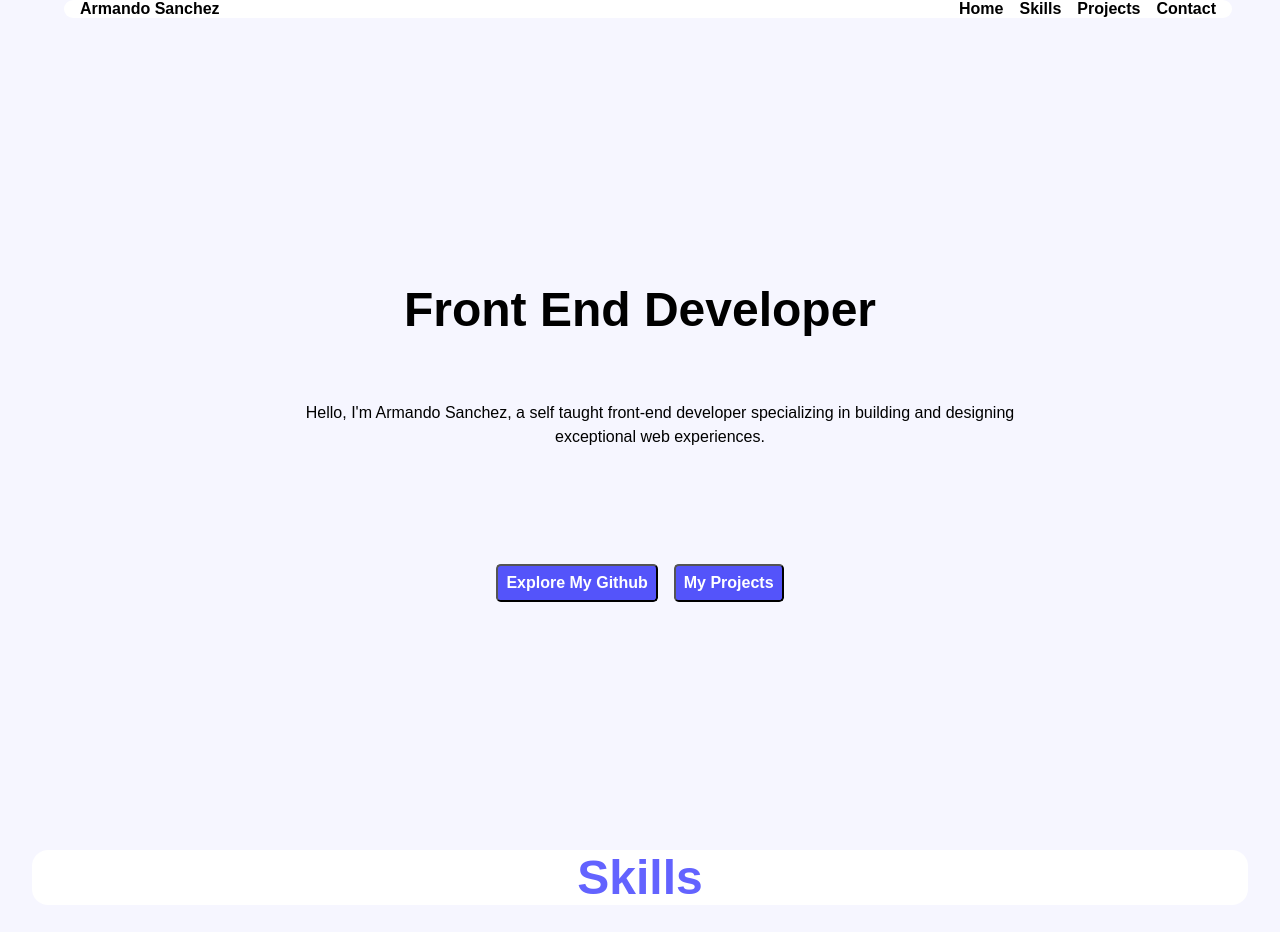
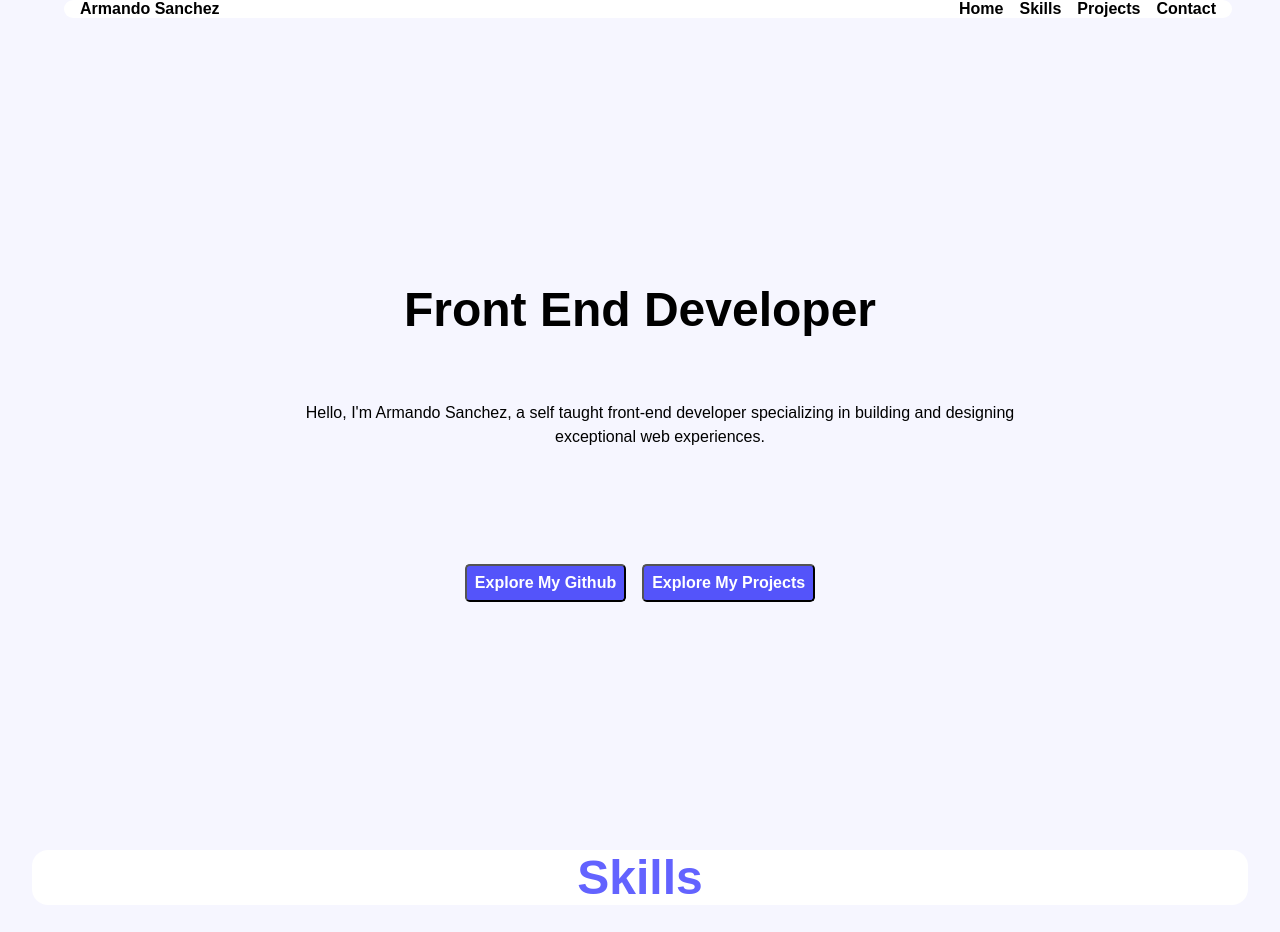
Before and after one commit to armando12100/Portfolio, a React (Vite) app: page / in a window 1280 px wide. Shown: the top 932 px of the page. Built offline with nearby package versions, Linux system fonts and the light colour scheme; a web font is replaced by a local one.

Commit message:
Project Button Fixed

```diff
--- a/src/pages/Homepage.jsx
+++ b/src/pages/Homepage.jsx
@@ -30,7 +30,7 @@ export default function Homepage() {
               <button className="about-btn">Explore My Github</button>
             </a>
             <Link to="projects" spy={true} smooth={true} offset={-19} duration={500}>
-              <button className="projects-btn"> My Projects </button>
+              <button className="projects-btn"> Explore My Projects </button>
             </Link>
           </div>
         </div>
```
